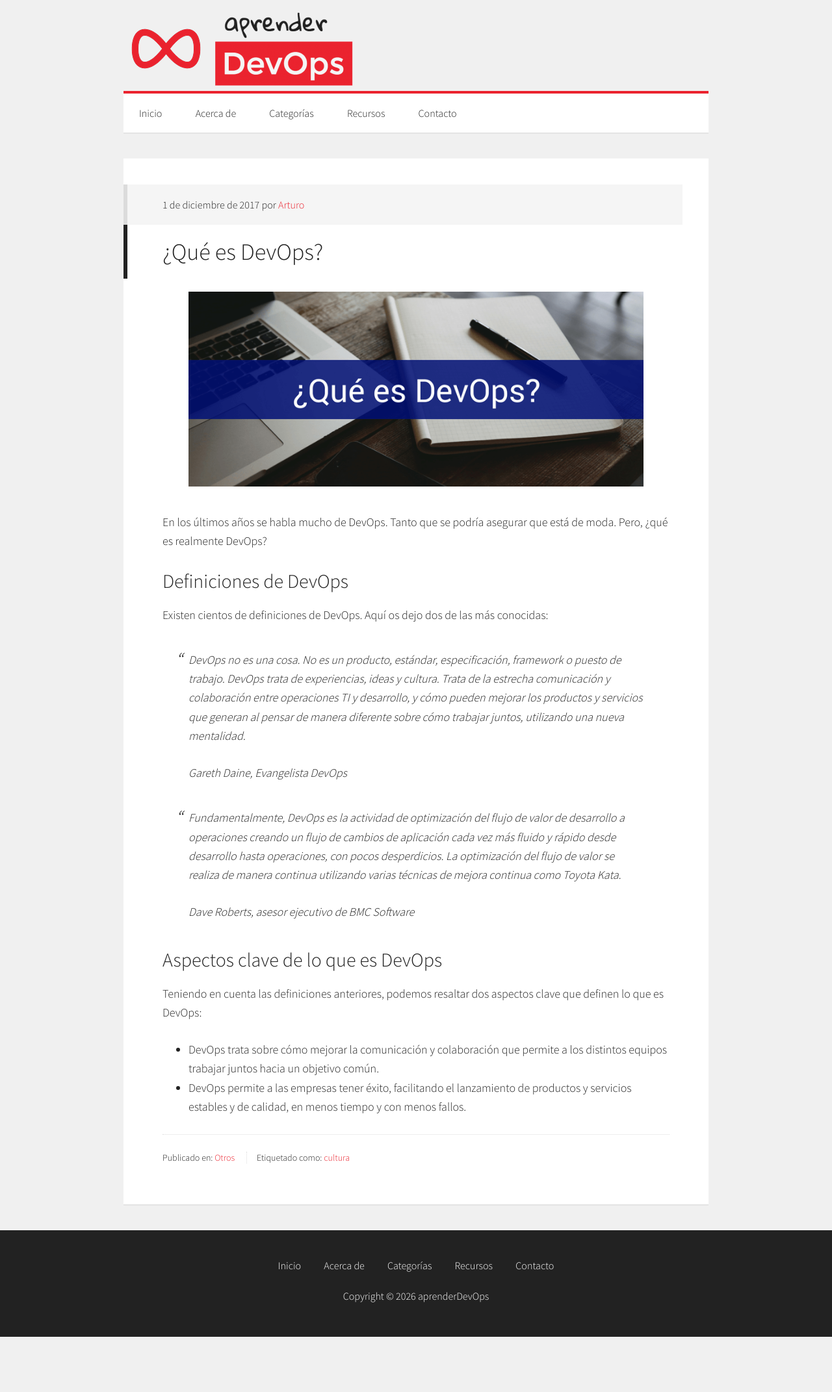
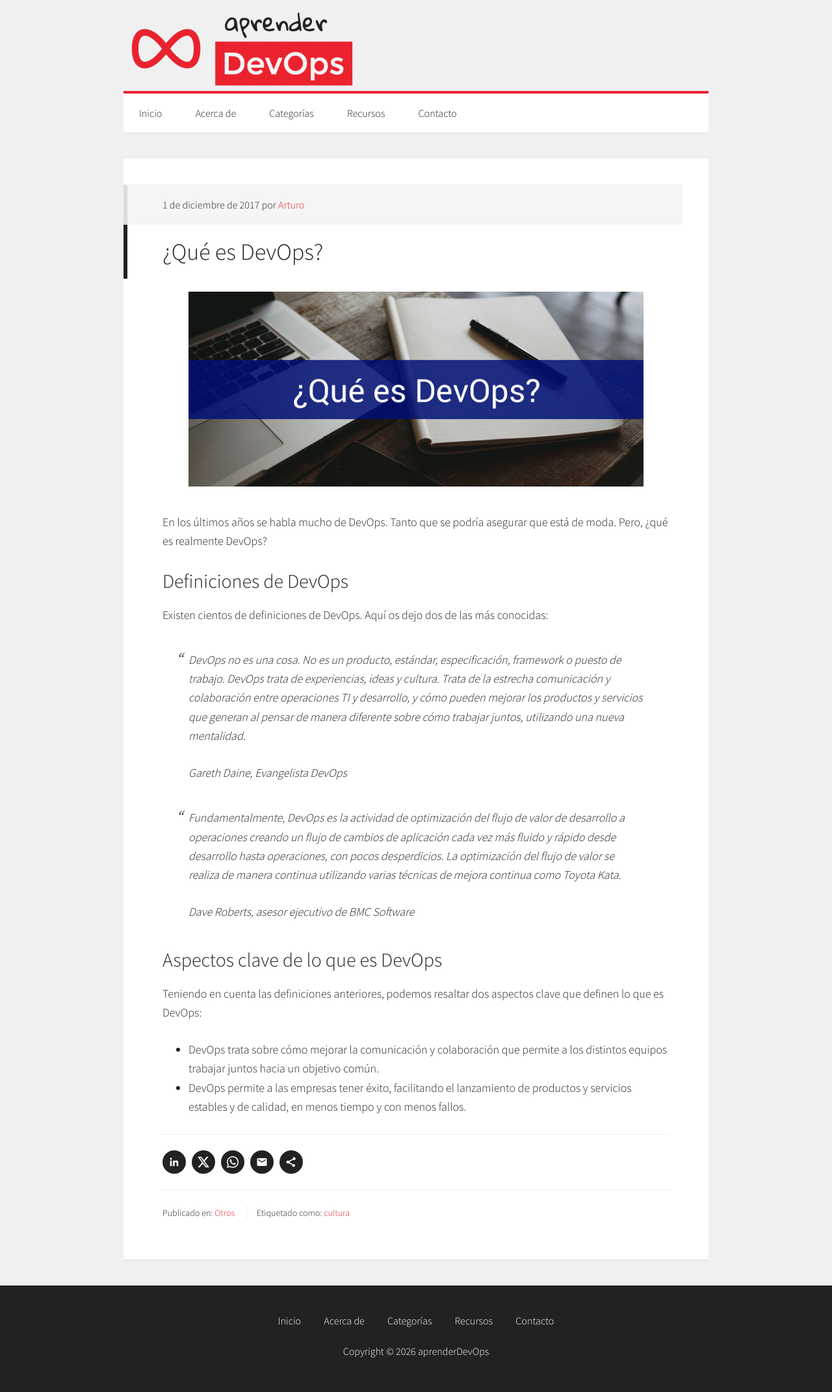
Before and after one commit to aprenderdevops/aprenderdevops.github.io, a Jekyll site: the page built from _posts/2017-12-01-que-es-devops.md, in a window 1280 px wide. Shown: the whole page at 65% size. Built offline with Jekyll 4.4.1, drawn with Linux system fonts in a browser that asks for light colours; before the commit the page ends 2058 px from its top, so only the background shows below that.

Commit message:
Se añaden botones para compartir en redes sociales y meta tags Open Graph

```diff
--- a/_includes/head.html
+++ b/_includes/head.html
@@ -8,6 +8,18 @@
 <meta name="description" content="{{ site.description }}">
 {% endif %}
 <link rel="canonical" href="{{ page.url | absolute_url }}">
+
+{% assign titulo_og = page.title | strip_html | default: site.name %}
+{% assign descripcion_og = page.title | strip_html | default: site.description %}
+{% assign imagen_og = page.image | default: "/assets/images/2017/10/aprenderDevOps360x140.png" %}
+<meta property="og:type" content="{% if page.layout == 'post' %}article{% else %}website{% endif %}">
+<meta property="og:site_name" content="{{ site.name }}">
+<meta property="og:locale" content="es_ES">
+<meta property="og:url" content="{{ page.url | absolute_url }}">
+<meta property="og:title" content="{{ titulo_og }}">
+<meta property="og:description" content="{{ descripcion_og }}">
+<meta property="og:image" content="{{ imagen_og | absolute_url }}">
+<meta name="twitter:card" content="summary_large_image">
 
 <link rel="stylesheet" href="//fonts.googleapis.com/css?family=Source+Sans+Pro:300,600">
 <link rel="stylesheet" href="{{ '/assets/css/style.css' | relative_url }}">
--- /dev/null
+++ b/_includes/share.html
@@ -0,0 +1,49 @@
+{% comment %}
+  Uso: {% include share.html post=post %}
+  Botones para compartir la entrada en LinkedIn, X, WhatsApp y por correo.
+  Son enlaces directos a la URL de "compartir"/"intent" de cada red — sin
+  JS de terceros, sin widget externo ni cookies de tracking (mismo criterio
+  que el resto del tema: buscador, comentarios y demás plugins de WordPress
+  sin equivalente sencillo tampoco se migraron, ver CLAUDE.md).
+
+  El título se escapa con el filtro `cgi_escape`, no `uri_escape`: este
+  último no escapa `&`, `=` ni `?` (son válidos dentro de una query), así
+  que un título que los contenga (p. ej. "CI/CD: ¿qué es?") rompería el
+  resto de parámetros del enlace. Para el enlace de correo se sustituye
+  además el `+` que genera `cgi_escape` para los espacios por `%20`: el
+  esquema mailto no es una query string de formulario, y varios clientes de
+  correo muestran el `+` literal en vez de interpretarlo como espacio.
+
+  Los iconos son SVG en línea (el trazo de cada marca, sin fuente de iconos
+  externa) — mismo criterio que el icono de hamburguesa del menú responsive,
+  para no depender de dashicons.
+
+  El botón "Compartir con..." usa la Web Share API nativa del navegador
+  (assets/js/share.js) y está oculto (`hidden`) hasta que ese script
+  confirma que el navegador la soporta — normalmente móvil. Sin JS, o sin
+  soporte, el resto de enlaces siguen funcionando igual.
+{% endcomment %}
+{% assign url_entrada = site.url | append: include.post.url %}
+{% assign titulo_entrada = include.post.title | strip_html %}
+{% assign url_codificada = url_entrada | cgi_escape %}
+{% assign titulo_codificado = titulo_entrada | cgi_escape %}
+{% assign titulo_correo = titulo_codificado | replace: '+', '%20' %}
+{% assign url_correo = url_codificada | replace: '+', '%20' %}
+<div class="entry-share">
+	<a class="entry-share-link entry-share-linkedin" href="https://www.linkedin.com/sharing/share-offsite/?url={{ url_codificada }}" target="_blank" rel="noopener" aria-label="Compartir en LinkedIn">
+		<svg viewBox="0 0 24 24" aria-hidden="true"><path d="M20.447 20.452h-3.554v-5.569c0-1.328-.027-3.037-1.852-3.037-1.853 0-2.136 1.445-2.136 2.939v5.667H9.351V9h3.414v1.561h.046c.477-.9 1.637-1.85 3.37-1.85 3.601 0 4.267 2.37 4.267 5.455v6.286zM5.337 7.433c-1.144 0-2.063-.926-2.063-2.065 0-1.138.92-2.063 2.063-2.063 1.14 0 2.064.925 2.064 2.063 0 1.139-.925 2.065-2.064 2.065zm1.782 13.019H3.555V9h3.564v11.452z"/></svg>
+	</a>
+	<a class="entry-share-link entry-share-x" href="https://twitter.com/intent/tweet?url={{ url_codificada }}&amp;text={{ titulo_codificado }}" target="_blank" rel="noopener" aria-label="Compartir en X">
+		<svg viewBox="0 0 24 24" aria-hidden="true"><path d="M18.901 1.153h3.68l-8.04 9.19L24 22.846h-7.406l-5.8-7.584-6.638 7.584H.474l8.6-9.83L0 1.154h7.594l5.243 6.932ZM17.61 20.644h2.039L6.486 3.24H4.298Z"/></svg>
+	</a>
+	<a class="entry-share-link entry-share-whatsapp" href="https://api.whatsapp.com/send?text={{ titulo_codificado }}%20{{ url_codificada }}" target="_blank" rel="noopener" aria-label="Compartir en WhatsApp">
+		<svg viewBox="0 0 24 24" aria-hidden="true"><path d="M17.472 14.382c-.297-.149-1.758-.867-2.03-.967-.273-.099-.471-.148-.67.15-.197.297-.767.966-.94 1.164-.173.199-.347.223-.644.075-.297-.15-1.255-.463-2.39-1.475-.883-.788-1.48-1.761-1.653-2.059-.173-.297-.018-.458.13-.606.134-.133.298-.347.446-.52.149-.174.198-.298.298-.497.099-.198.05-.371-.025-.52-.075-.149-.669-1.612-.916-2.207-.242-.579-.487-.5-.669-.51-.173-.008-.371-.01-.57-.01-.198 0-.52.074-.792.372-.272.297-1.04 1.016-1.04 2.479 0 1.462 1.065 2.875 1.213 3.074.148.198 2.095 3.2 5.076 4.487.709.306 1.262.489 1.694.625.712.227 1.36.195 1.871.118.571-.085 1.758-.719 2.006-1.413.248-.694.248-1.289.173-1.413-.074-.124-.272-.198-.57-.347m-5.421 7.403h-.004a9.87 9.87 0 0 1-5.031-1.378l-.361-.214-3.741.982.998-3.648-.235-.374a9.86 9.86 0 0 1-1.51-5.26c.001-5.45 4.436-9.884 9.888-9.884 2.64 0 5.122 1.03 6.988 2.898a9.825 9.825 0 0 1 2.893 6.994c-.003 5.45-4.437 9.884-9.885 9.884M20.52 3.449C18.24 1.245 15.24 0 12.045 0 5.463 0 .104 5.36.101 11.943c0 2.105.549 4.16 1.595 5.976L0 24l6.335-1.652a11.882 11.882 0 0 0 5.71 1.462h.005c6.583 0 11.941-5.363 11.943-11.945 0-3.191-1.24-6.19-3.473-8.416"/></svg>
+	</a>
+	<a class="entry-share-link entry-share-email" href="mailto:?subject={{ titulo_correo }}&amp;body={{ url_correo }}" aria-label="Compartir por correo">
+		<svg viewBox="0 0 24 24" aria-hidden="true"><path d="M20 4H4c-1.1 0-2 .9-2 2v12c0 1.1.9 2 2 2h16c1.1 0 2-.9 2-2V6c0-1.1-.9-2-2-2zm0 4-8 5-8-5V6l8 5 8-5v2z"/></svg>
+	</a>
+	<button type="button" class="entry-share-link entry-share-native" hidden data-share-url="{{ url_entrada }}" data-share-title="{{ titulo_entrada | escape }}" aria-label="Compartir con otra app">
+		<svg viewBox="0 0 24 24" aria-hidden="true"><path d="M18 16.08c-.76 0-1.44.3-1.96.77L8.91 12.7c.05-.23.09-.46.09-.7s-.04-.47-.09-.7l7.05-4.11c.54.5 1.25.81 2.04.81 1.66 0 3-1.34 3-3s-1.34-3-3-3-3 1.34-3 3c0 .24.04.47.09.7L7.04 9.81C6.5 9.31 5.79 9 5 9c-1.66 0-3 1.34-3 3s1.34 3 3 3c.79 0 1.5-.31 2.04-.81l7.12 4.16c-.05.21-.08.43-.08.65 0 1.61 1.31 2.92 2.92 2.92s2.92-1.31 2.92-2.92-1.31-2.92-2.92-2.92z"/></svg>
+	</button>
+</div>
+<script src="{{ '/assets/js/share.js' | relative_url }}" defer></script>
--- a/_layouts/post.html
+++ b/_layouts/post.html
@@ -9,5 +9,6 @@ layout: default
 		{% endif %}
 		{{ content }}
 	</div>
+	{% include share.html post=page %}
 	{% include entry-footer.html post=page %}
 </article>
--- a/assets/css/style.css
+++ b/assets/css/style.css
@@ -2369,3 +2369,41 @@ body.custom-background {
 .entry-content .highlight .o {
   color: #f92672;
 }
+
+.entry-share {
+	display: flex;
+	align-items: center;
+	flex-wrap: wrap;
+	gap: 0.5em;
+	margin-bottom: 24px;
+	padding-top: 24px;
+	border-top: 1px dotted #ddd;
+}
+
+.entry-share-link {
+	display: inline-flex;
+	align-items: center;
+	justify-content: center;
+	width: 36px;
+	height: 36px;
+	padding: 0;
+	border: 0;
+	border-radius: 50%;
+	background-color: #222;
+	color: #fff;
+	font: inherit;
+	text-decoration: none;
+	cursor: pointer;
+}
+
+.entry-share .entry-share-link:hover,
+.entry-share .entry-share-link:focus {
+	background-color: #eb232f;
+	color: #fff;
+}
+
+.entry-share-link svg {
+	width: 18px;
+	height: 18px;
+	fill: currentColor;
+}
--- /dev/null
+++ b/assets/js/share.js
@@ -0,0 +1,22 @@
+// Mejora progresiva de _includes/share.html: si el navegador soporta la Web
+// Share API nativa (típicamente móvil), muestra el botón "Compartir con
+// otra app" (oculto por defecto con el atributo `hidden`) y lo conecta al
+// selector de apps del sistema. Sin soporte, el resto de enlaces fijos
+// (LinkedIn, X, WhatsApp, correo) siguen funcionando igual.
+(function () {
+	if (!navigator.share) return;
+
+	var boton = document.querySelector('.entry-share-native');
+	if (!boton) return;
+
+	boton.hidden = false;
+	boton.addEventListener('click', function () {
+		navigator.share({
+			title: boton.dataset.shareTitle,
+			url: boton.dataset.shareUrl
+		}).catch(function () {
+			// El usuario cancela el selector o el navegador rechaza la
+			// llamada: no hay nada que hacer ni que mostrar.
+		});
+	});
+})();
```
Also changed, not shown: CLAUDE.md (+13 -3 lines).
